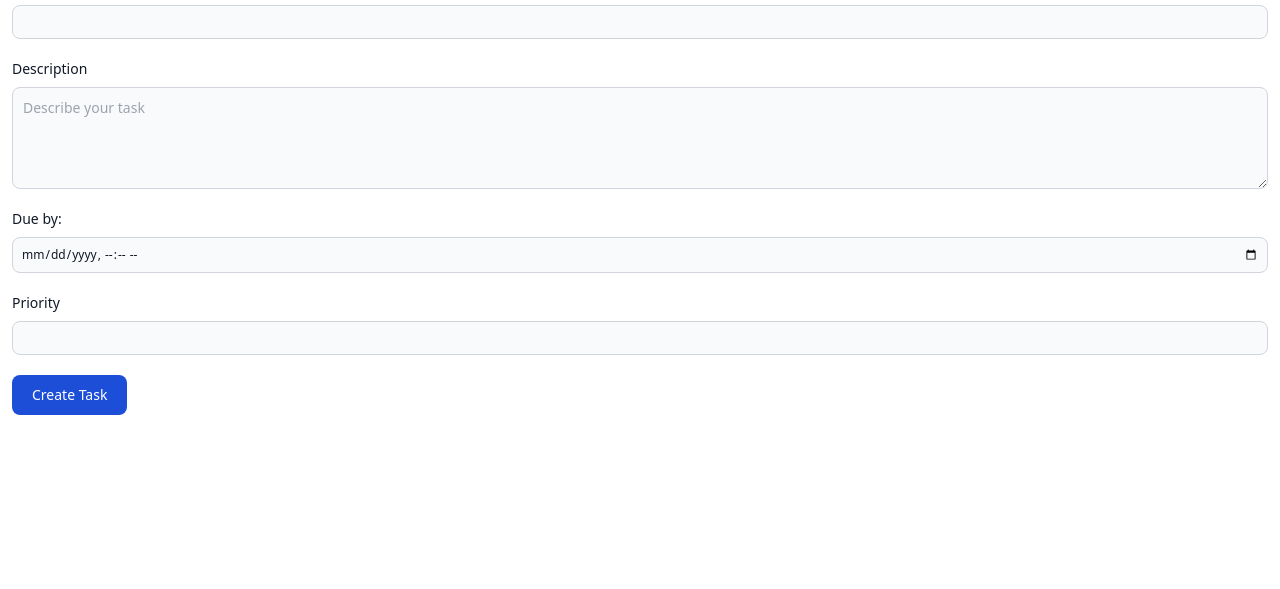
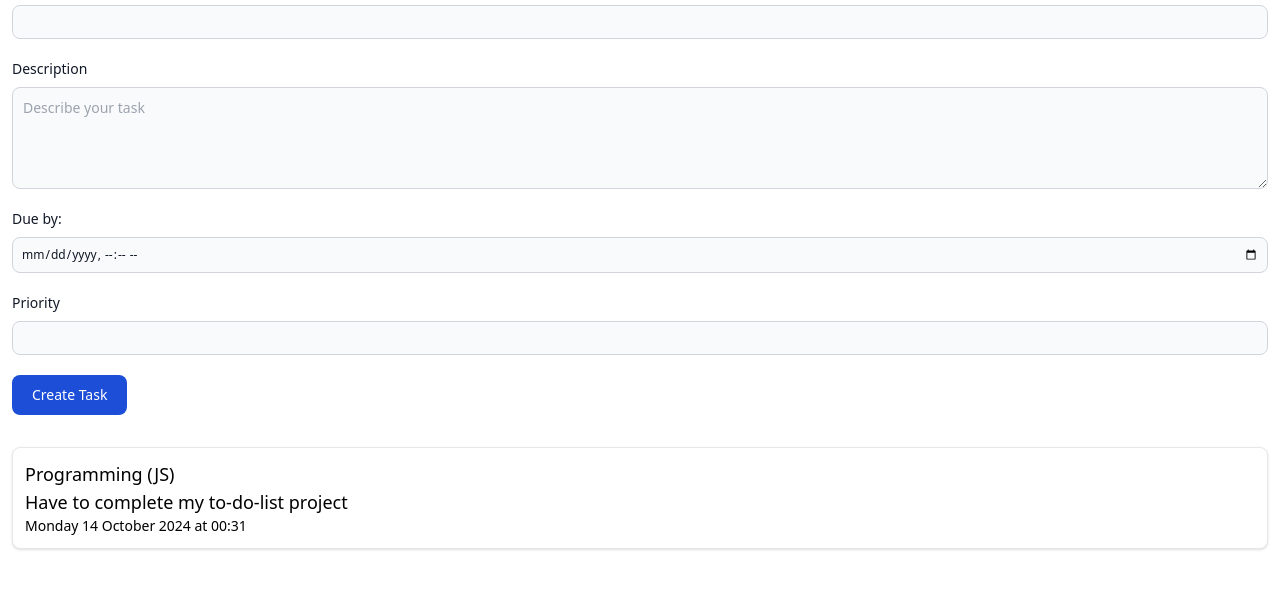
Before and after one commit to aliaizad72/to-do-list, a website built with Parcel: page src/index.html in a window 1280 px wide. Shown: the part 95-684 px from the top of the page. Built offline with nearby package versions, Linux system fonts and the light colour scheme.

Commit message:
Style div for todos

```diff
--- a/package.json
+++ b/package.json
@@ -14,5 +14,8 @@
     "start": "parcel src/index.html",
     "build": "parcel build src/index.html"
   },
-  "dependencies": {}
+  "dependencies": {
+    "date-fns": "^4.1.0",
+    "strftime": "^0.10.3"
+  }
 }
--- a/src/index.html
+++ b/src/index.html
@@ -28,7 +28,7 @@
         <label for="title" class="block mb-2 text-sm font-medium text-gray-900">Priority</label>
         <input type="number" id="title" class="block w-full p-2 text-gray-900 border border-gray-300 rounded-lg bg-gray-50 text-xs focus:ring-blue-500 focus:border-blue-500 outline-none">
       </div>
-      <input type="submit" value="Create Task" class="text-white bg-blue-700 hover:bg-blue-800 focus:ring-4 focus:ring-blue-300 font-medium rounded-lg text-sm px-5 py-2.5 me-2 mb-2">
+      <input id="submit" type="submit" value="Create Task" class="text-white bg-blue-700 hover:bg-blue-800 focus:ring-4 focus:ring-blue-300 font-medium rounded-lg text-sm px-5 py-2.5 me-2 mb-2">
     </form>
   </div>
 </body>
--- a/src/index.js
+++ b/src/index.js
@@ -1 +1,48 @@
-import todo from "./todo"
+import todo from "./todo";
+
+// const dueDate = document.getElementById("dueDate");
+// const submit = document.getElementById("submit");
+
+// submit.addEventListener("click", (e) => getTodoParams(e))
+
+// function getTodoParams(event) {
+//   event.preventDefault();
+//   console.log(dueDate.value)
+// }
+
+const example = todo("Programming (JS)", "Have to complete my to-do-list project", "2024-10-14T00:31", 2);
+
+function createTodoDiv(todo) {
+  const div = document.createElement("div");
+  const title = document.createElement("h4");
+  const description = document.createElement("p");
+  const dueDate = document.createElement("p");
+
+  div.classList.add(..."flex flex-col m-3 p-3 bg-white border border-gray-200 rounded-lg shadow text-lg".split(" "));
+
+  title.textContent = todo.title
+  title.classList.add("font-medium")
+
+  description.textContent = todo.description
+  description.classList.add()
+
+  const options = {
+    weekday: "long",
+    year: "numeric",
+    month: "long",
+    day: "numeric",
+    hour: "numeric",
+    minute: "numeric",
+  }
+
+  dueDate.textContent = new Date(todo.dueDate).toLocaleString('en-GB', options)
+  dueDate.classList.add("text-sm")
+
+  div.appendChild(title)
+  div.appendChild(description)
+  div.appendChild(dueDate)
+  document.body.appendChild(div);
+}
+
+
+createTodoDiv(example);
--- a/src/todo.js
+++ b/src/todo.js
@@ -1,4 +1,4 @@
-export default function createPost(title, description, dueDate, priority) {
+export default function (title, description, dueDate, priority) {
   return {
     title,
     description,
```
Also changed, not shown: 1 other file.
